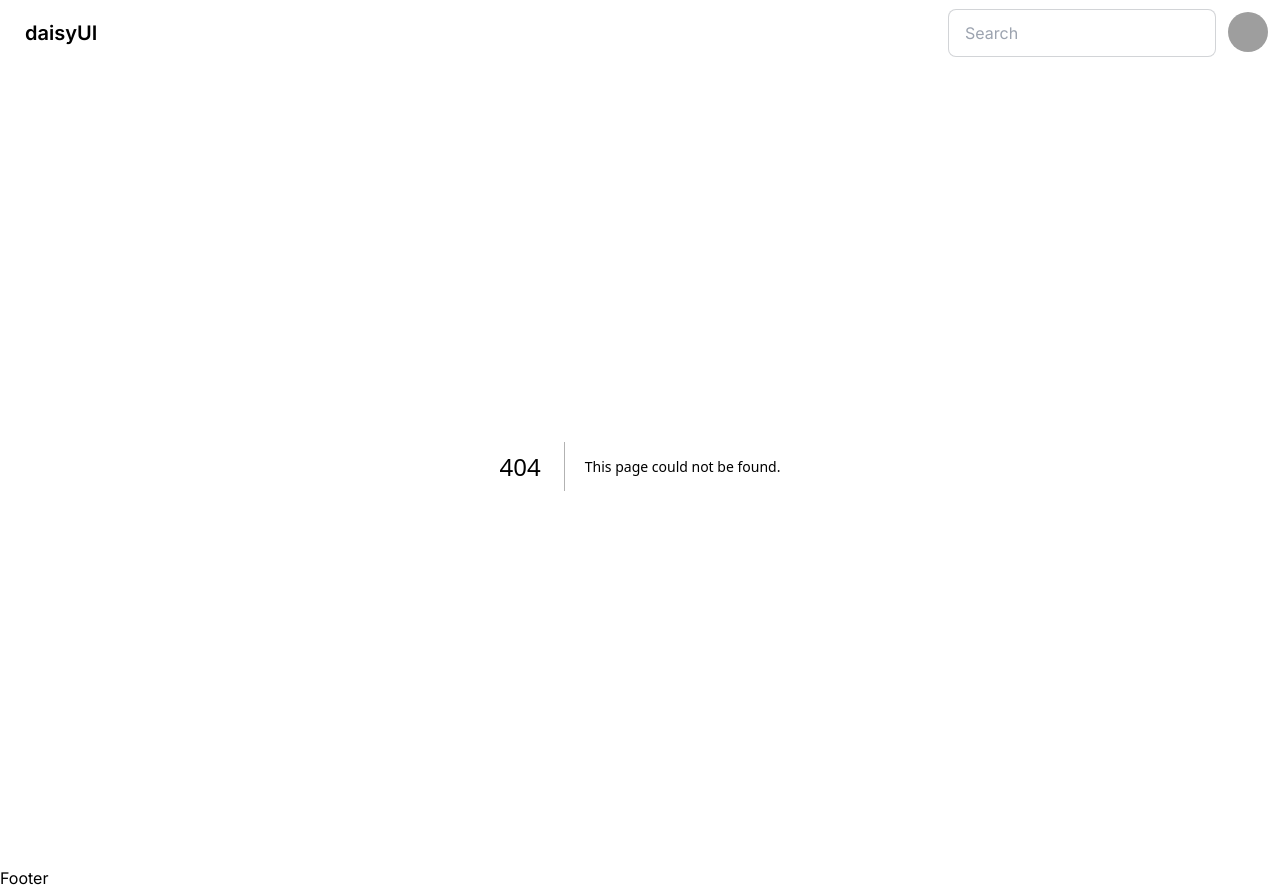
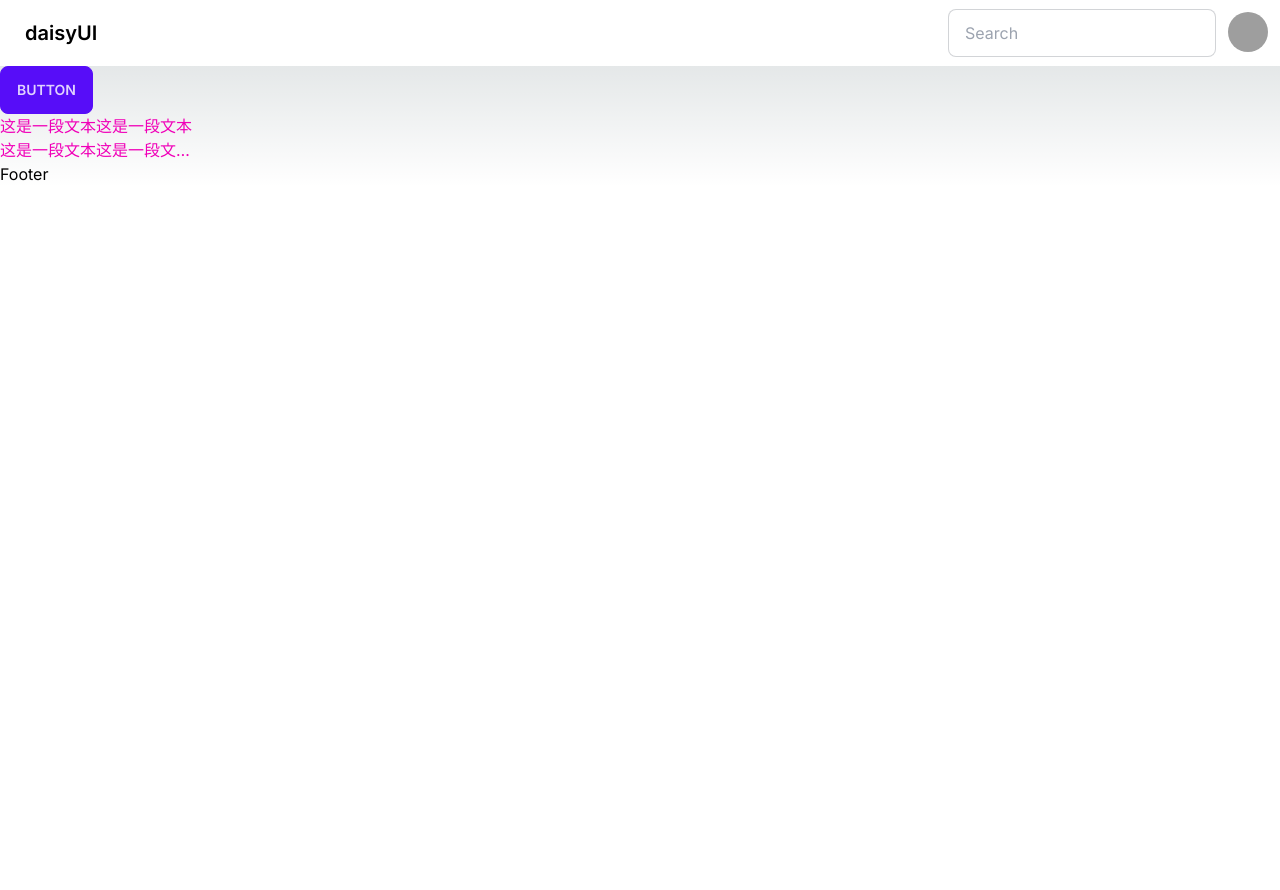
Before and after one commit to zhoushan1/next13-template, a Next.js app: page /css-demo in a window 1280 px wide. Before the commit this address had no page. After the commit the page ends 800 px from the top, so only its background shows below. Built offline with nearby package versions, Linux system fonts and the light colour scheme; grey boxes are pictures that could not be loaded.

Commit message:
feat: add plugin

```diff
--- a/package.json
+++ b/package.json
@@ -24,6 +24,8 @@
     "typescript": "5.1.6"
   },
   "devDependencies": {
+    "@tailwindcss/aspect-ratio": "^0.4.2",
+    "@tailwindcss/line-clamp": "^0.4.4",
     "daisyui": "^3.5.1",
     "eslint-config-prettier": "^9.0.0",
     "prettier": "^3.0.2",
--- /dev/null
+++ b/src/app/css-demo/layout.tsx
@@ -0,0 +1,3 @@
+export default function Layout({ children }: { children: React.ReactNode }) {
+  return <div>{children}</div>;
+}
--- /dev/null
+++ b/src/app/css-demo/page.tsx
@@ -0,0 +1,22 @@
+'use client';
+
+export default function Index() {
+  const handleClick = async () => {};
+
+  return (
+    <div>
+      <button className="btn btn-primary " onClick={handleClick}>
+        Button
+      </button>
+      <div className="w-[200px]">
+        <div className="line-clamp-2 text-secondary">
+          <span>这是一段文本</span>
+          <span>这是一段文本</span>
+          <span>这是一段文本</span>
+          <span>这是一段文本</span>
+          <span>这是一段文本</span>
+        </div>
+      </div>
+    </div>
+  );
+}
--- a/tailwind.config.ts
+++ b/tailwind.config.ts
@@ -15,6 +15,10 @@ const config: Config = {
       },
     },
   },
-  plugins: [require('daisyui')],
+  plugins: [
+    require('@tailwindcss/line-clamp'),
+    require('@tailwindcss/aspect-ratio'),
+    require('daisyui'),
+  ],
 };
 export default config;
```
Also changed, not shown: 1 other file (tests, documents, lock files or other folders).
